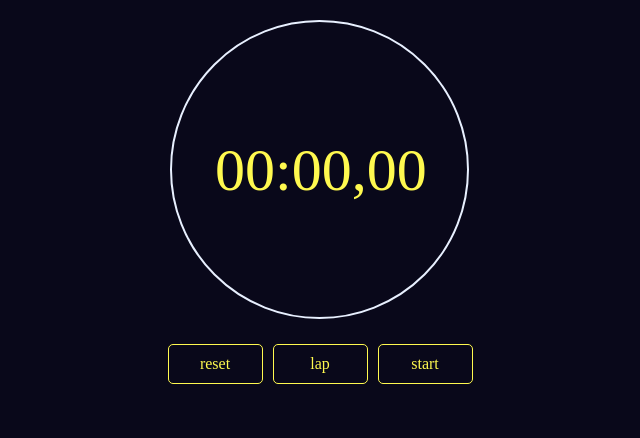
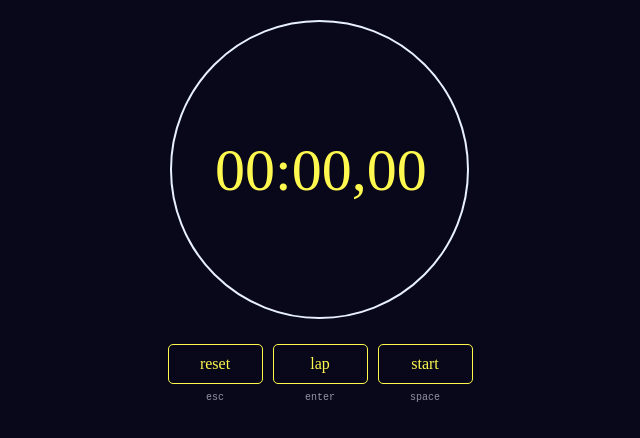
Before and after one commit to fm1randa/stopwatch, a React (Create React App) app: page / in a window 1280 px wide. Shown: the top 438 px of the page, without its empty margins (320-960 px from the left). Built offline with nearby package versions, Linux system fonts and the light colour scheme.

Commit message:
add kbd indication

```diff
--- a/src/components/Counter/Controls/index.jsx
+++ b/src/components/Counter/Controls/index.jsx
@@ -1,5 +1,5 @@
 import React from "react";
-import { Button, Container } from "./styles";
+import { Button, Container, Key } from "./styles";
 
 const Index = ({
 	toggleCounting,
@@ -15,9 +15,11 @@ const Index = ({
 		<Container>
 			<Button onClick={resetCount} className="danger" ref={resetButtonRef}>
 				reset
+				<Key> esc </Key>
 			</Button>
 			<Button onClick={createLap} ref={lapButtonRef}>
 				lap
+				<Key> enter </Key>
 			</Button>
 			<Button
 				onClick={toggleCounting}
@@ -25,6 +27,7 @@ const Index = ({
 				ref={toggleCountButtonRef}
 			>
 				{buttonText}
+				<Key> space </Key>
 			</Button>
 		</Container>
 	);
--- a/src/components/Counter/Controls/styles.jsx
+++ b/src/components/Counter/Controls/styles.jsx
@@ -14,6 +14,7 @@ export const Button = styled.button`
 	background-color: transparent;
 	cursor: pointer;
 	outline: none;
+	position: relative;
 
 	color: ${COLORS.secondary};
 	transition: all 0.2s ease-in-out;
@@ -59,3 +60,14 @@ export const Button = styled.button`
 		color: ${COLORS.primary};
 	}
 `;
+
+export const Key = styled.kbd`
+	color: ${COLORS.white};
+	opacity: 0.6;
+	position: absolute;
+	bottom: -20px;
+	left: 50%;
+	transform: translate(-50%, 0);
+	pointer-events: none;
+	font-size: 10px;
+`;
--- a/src/components/Counter/Laps/styles.jsx
+++ b/src/components/Counter/Laps/styles.jsx
@@ -5,4 +5,5 @@ export const Container = styled.div`
 	display: flex;
 	flex-direction: column;
 	row-gap: 10px;
+	padding-top: 25px;
 `;
```
